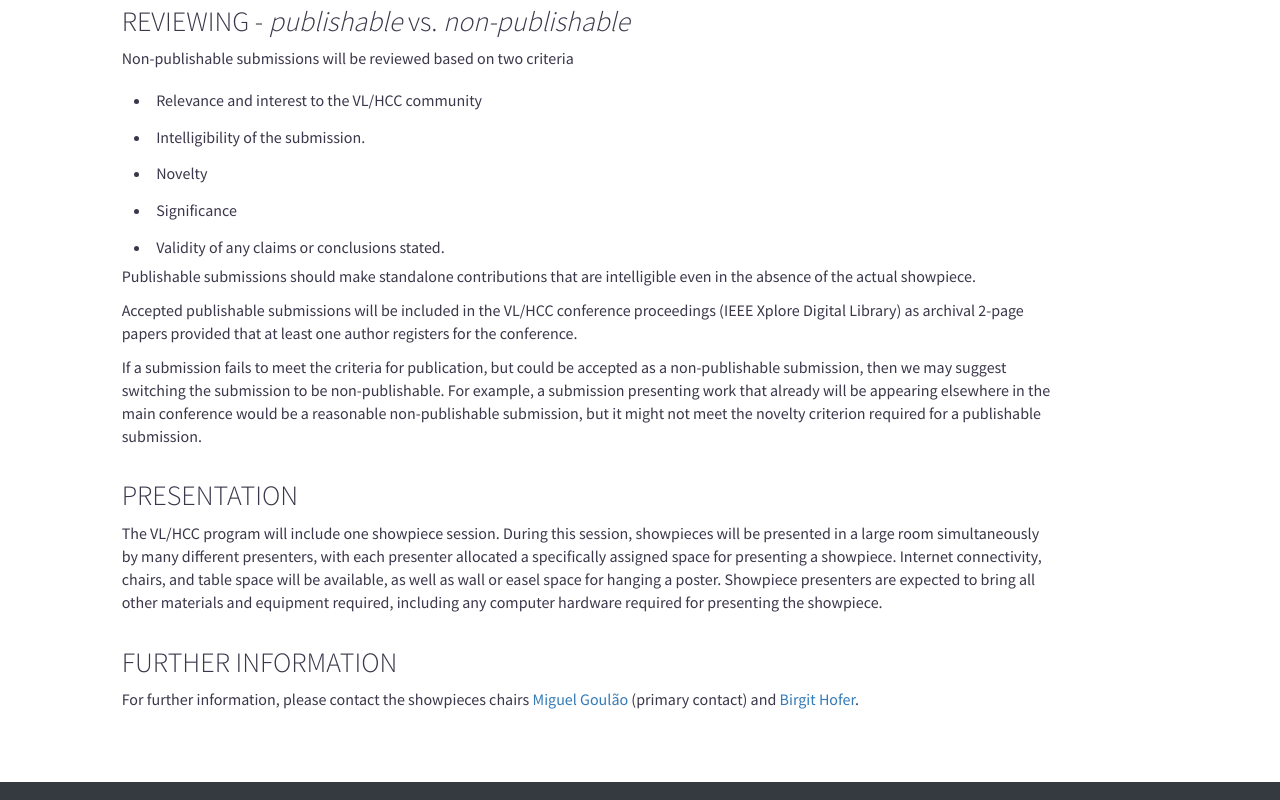
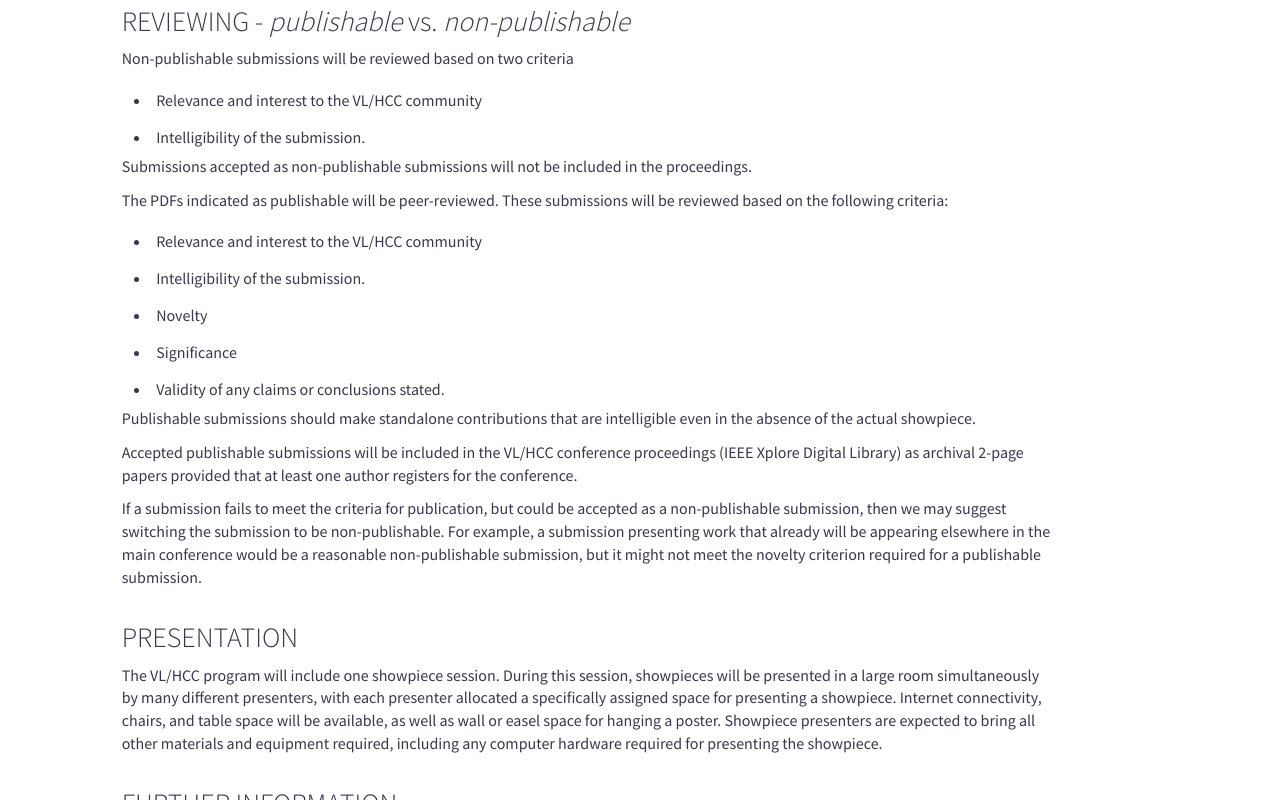
Before and after one commit to vlhcc18/vlhcc18.github.io, a website: page call_showpieces.html in a window 1280 px wide. Shown: the part 1186-1986 px from the top of the page. Drawn offline with Linux system fonts and the light colour scheme.

Commit message:
fix errors on call for showpieces

```diff
--- a/call_showpieces.html
+++ b/call_showpieces.html
@@ -219,6 +219,13 @@
 
                 <li class="list-group-item" style="border: none; display: list-item; padding: 0.75rem 1.25rem;">Relevance and interest to the VL/HCC community</li>
                 <li class="list-group-item" style="border: none; display: list-item; padding: 0.75rem 1.25rem;">Intelligibility of the submission.</li>
+
+                <p>Submissions accepted as non-publishable submissions will not be included in the proceedings.</p>
+
+                <p>The PDFs indicated as publishable will be peer-reviewed. These submissions will be reviewed based on the following criteria:</p>
+
+                <li class="list-group-item" style="border: none; display: list-item; padding: 0.75rem 1.25rem;">Relevance and interest to the VL/HCC community</li>
+                <li class="list-group-item" style="border: none; display: list-item; padding: 0.75rem 1.25rem;">Intelligibility of the submission.</li>
                 <li class="list-group-item" style="border: none; display: list-item; padding: 0.75rem 1.25rem;">Novelty</li>
                 <li class="list-group-item" style="border: none; display: list-item; padding: 0.75rem 1.25rem;">Significance</li>
                 <li class="list-group-item" style="border: none; display: list-item; padding: 0.75rem 1.25rem;">Validity of any claims or conclusions stated.</li>
```
